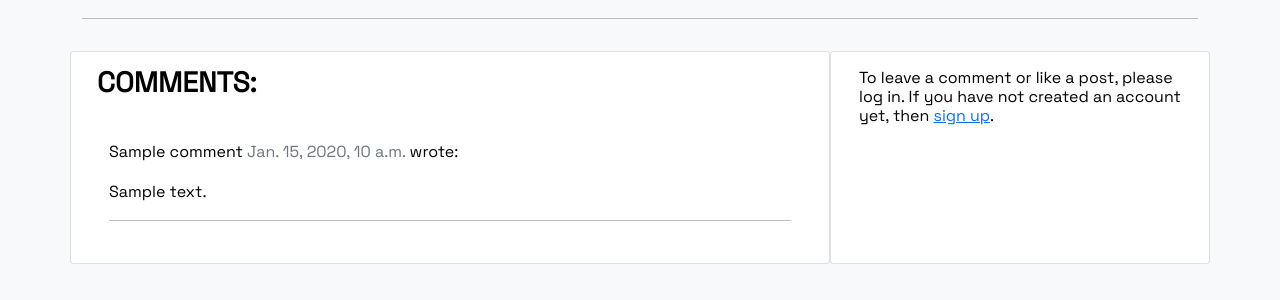
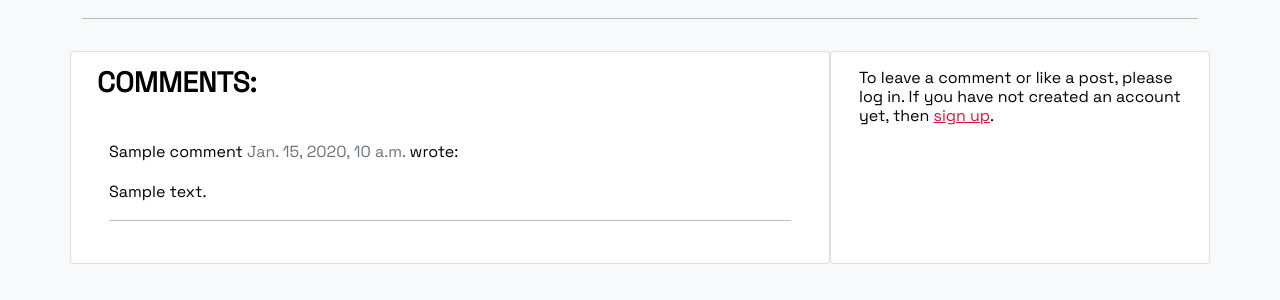
Before and after one commit to jrdnbrkfld/gamernetic, a Django app: a page that uses templates/base.html in a window 1280 px wide. Shown: the part 425-725 px from the top of the page. Run offline with Django 4.2, Linux system fonts and the light colour scheme; tables that the repository leaves empty hold one stand-in row (values such as "Sample post"); some libraries are stand-ins or nearby versions.

Commit message:
styled sign up link for the comments box

```diff
--- a/static/css/style.css
+++ b/static/css/style.css
@@ -82,6 +82,14 @@ body {
     color: crimson;
 }
 
+#comment-signup {
+    color: crimson
+}
+
+#comment-signup:hover {
+    color: black
+}
+
 /* account register page */
 
 #sign-up {
```
